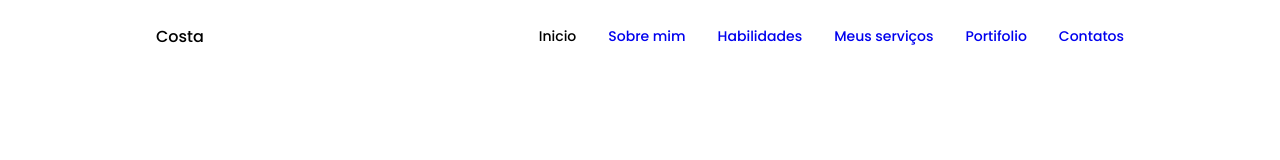
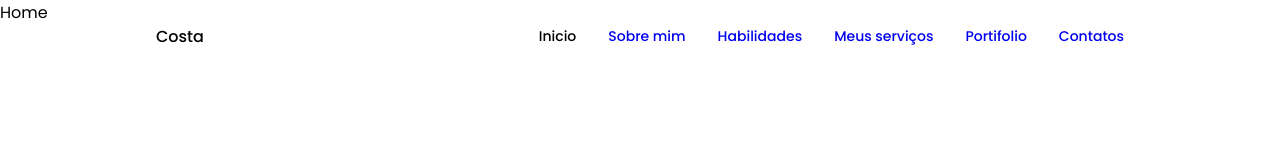
Before and after one commit to CaioSC01/Meu__Portifolio, a React (Create React App) app: page / in a window 1280 px wide. Shown: the top 160 px of the page. Built offline with nearby package versions, Linux system fonts and the light colour scheme.

Commit message:
Começando com a seção de Inicio do projeto

```diff
--- a/src/App.js
+++ b/src/App.js
@@ -1,11 +1,15 @@
 import React from "react";
 import Header from "./components/header/Header";
+import Home from "./components/Home/Home";
 import "./App.css";
 
 const App = () => {
   return (
     <>
       <Header />
+      <main className="mais">
+        <Home />
+      </main>
     </>
   );
 };
--- /dev/null
+++ b/src/components/Home/Home.jsx
@@ -0,0 +1,7 @@
+import React from "react";
+
+const Home = () => {
+  return <div>Home</div>;
+};
+
+export default Home;
```
Also changed, not shown: src/components/Home/home.css (added).
